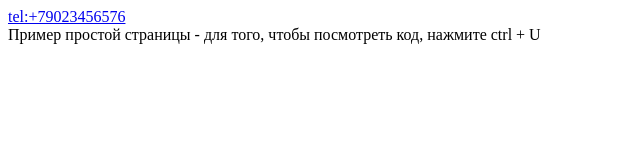
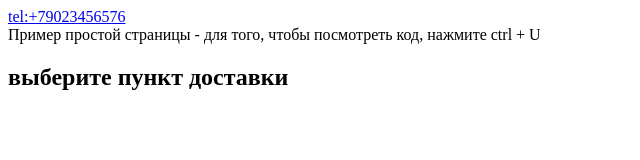
Before and after one commit to MikhailDvornikov/special-app, a plain HTML site: page index.html in a window 1280 px wide. Shown: the whole page, without its empty margins (0-640 px from the left). Drawn offline with Linux system fonts and the light colour scheme.

Commit message:
basket delivery options block added

```diff
--- a/index.html
+++ b/index.html
@@ -16,6 +16,8 @@
     </div>
 
 Пример простой страницы - для того, чтобы посмотреть код, нажмите ctrl + U
+<h2>выберите пункт доставки</h2>
+
 </body>
 
 </html>
```
